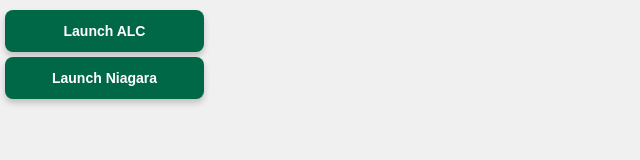
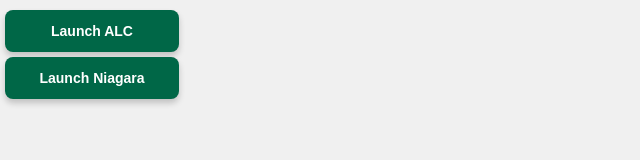
Before and after one commit to armauer/alc_redirect, a plain HTML site: page index.html in a window 1280 px wide. Shown: the whole page, without its empty margins (0-640 px from the left). Drawn offline with Linux system fonts and the light colour scheme.

Commit message:
Update index.html

```diff
--- a/index.html
+++ b/index.html
@@ -23,7 +23,7 @@
       text-decoration: none;
       margin: 5px;
       box-shadow: 0 4px 6px rgba(0,0,0,0.2);
-      width: 175px;                /* fixed width */
+      width: 150px;                /* fixed width */
       height: 30px;                /* fixed height for consistency */
       text-align: center;
     }
```
